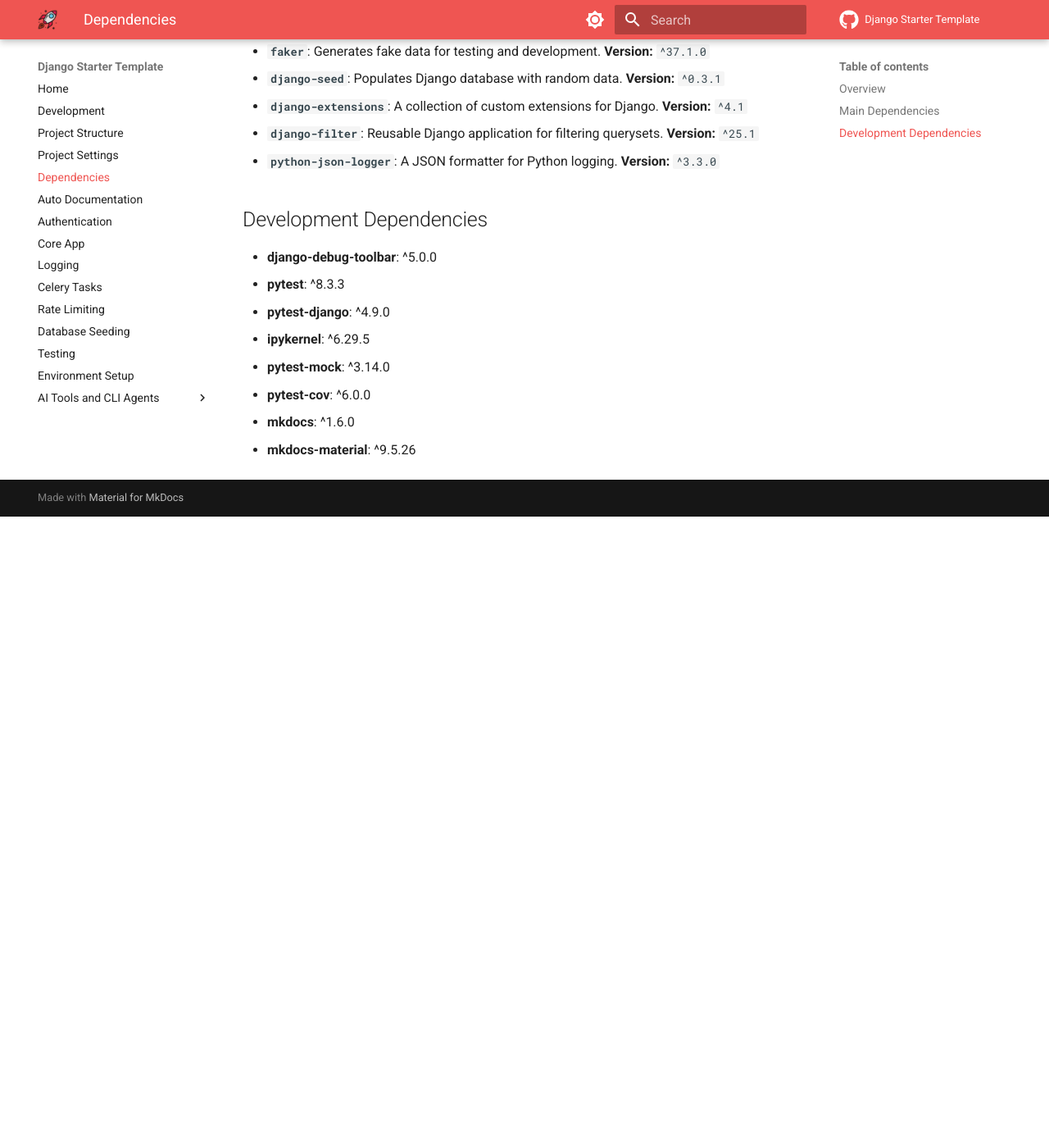
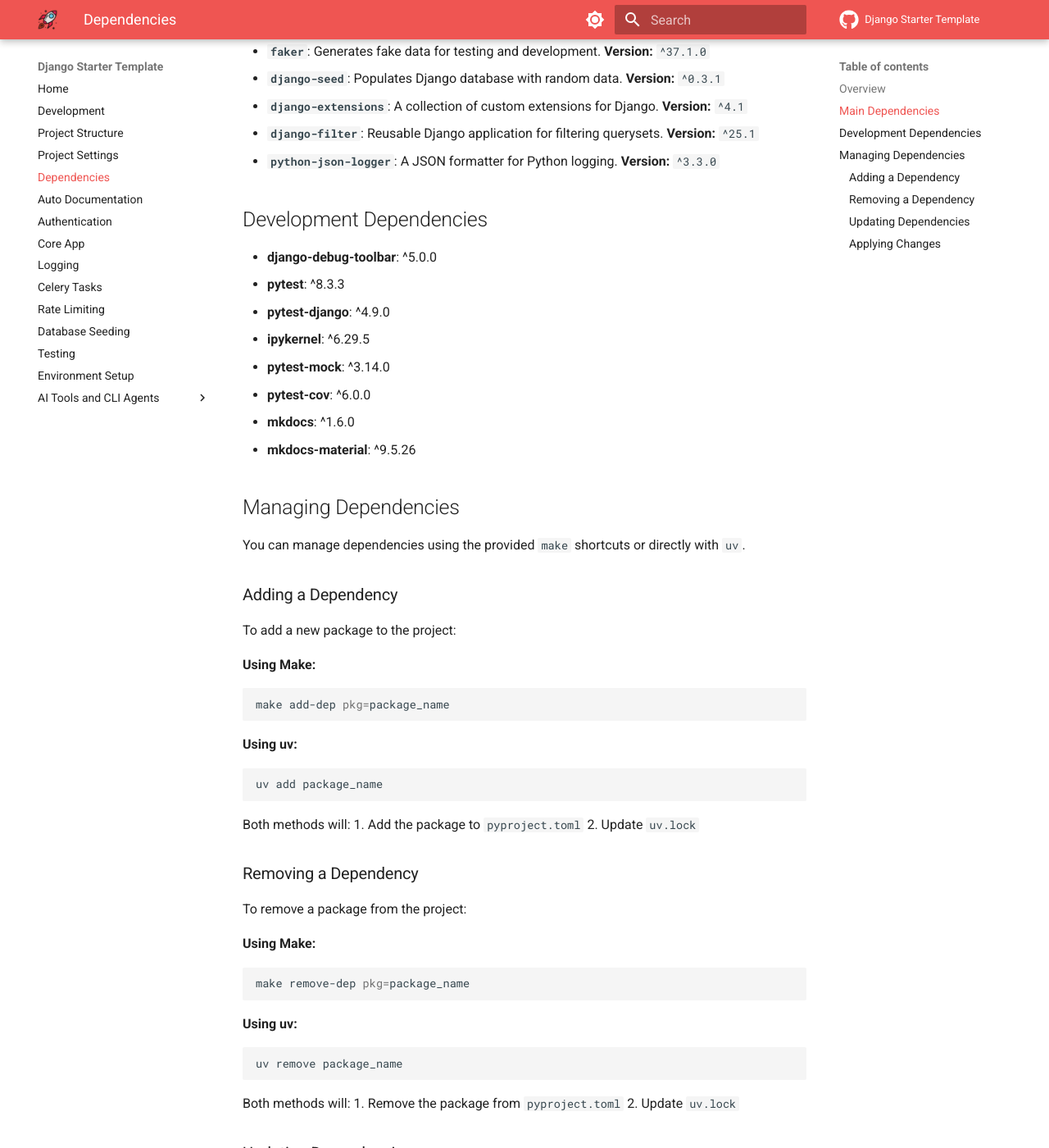
Before and after one commit to wilfredinni/django-starter-template, an MkDocs documentation site: the page built from docs/dependencies.md, in a window 1280 px wide and 1400 px high, scrolled down 1107 px. Shown: the whole window at 82% size. Built offline with MkDocs 1.6.1 and Material for MkDocs 9.7.7, drawn with Linux system fonts in a browser that asks for light colours; comment, search, counter and statistics services are not loaded; before the commit the page ends 1737 px from its top, so only the background shows below that; some of the changed text lies outside the part shown.

Commit message:
docs: enhance dependency management instructions in documentation

````diff
--- a/docs/dependencies.md
+++ b/docs/dependencies.md
@@ -41,3 +41,67 @@
 - **pytest-cov**: ^6.0.0
 - **mkdocs**: ^1.6.0
 - **mkdocs-material**: ^9.5.26
+
+## Managing Dependencies
+
+You can manage dependencies using the provided `make` shortcuts or directly with `uv`.
+
+### Adding a Dependency
+
+To add a new package to the project:
+
+**Using Make:**
+```bash
+make add-dep pkg=package_name
+```
+
+**Using uv:**
+```bash
+uv add package_name
+```
+
+Both methods will:
+1. Add the package to `pyproject.toml`
+2. Update `uv.lock`
+
+### Removing a Dependency
+
+To remove a package from the project:
+
+**Using Make:**
+```bash
+make remove-dep pkg=package_name
+```
+
+**Using uv:**
+```bash
+uv remove package_name
+```
+
+Both methods will:
+1. Remove the package from `pyproject.toml`
+2. Update `uv.lock`
+
+### Updating Dependencies
+
+To update all dependencies to their latest allowed versions (respecting constraints in `pyproject.toml`):
+
+**Using Make:**
+```bash
+make update-deps
+```
+
+**Using uv:**
+```bash
+uv lock --upgrade
+```
+
+Both methods will update `uv.lock` with the latest versions.
+
+### Applying Changes
+
+After any dependency change, you must rebuild the Docker container to install the new packages:
+
+```bash
+make rebuild
+```
````
Also changed, not shown: docs/development.md (+5 -0 lines).
